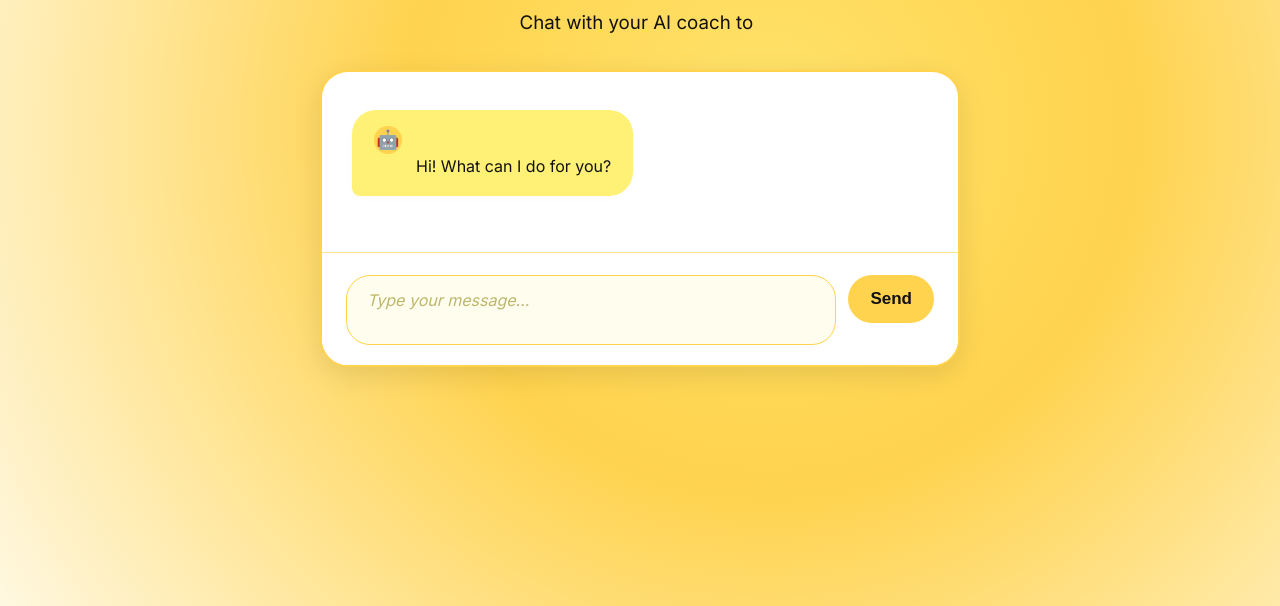
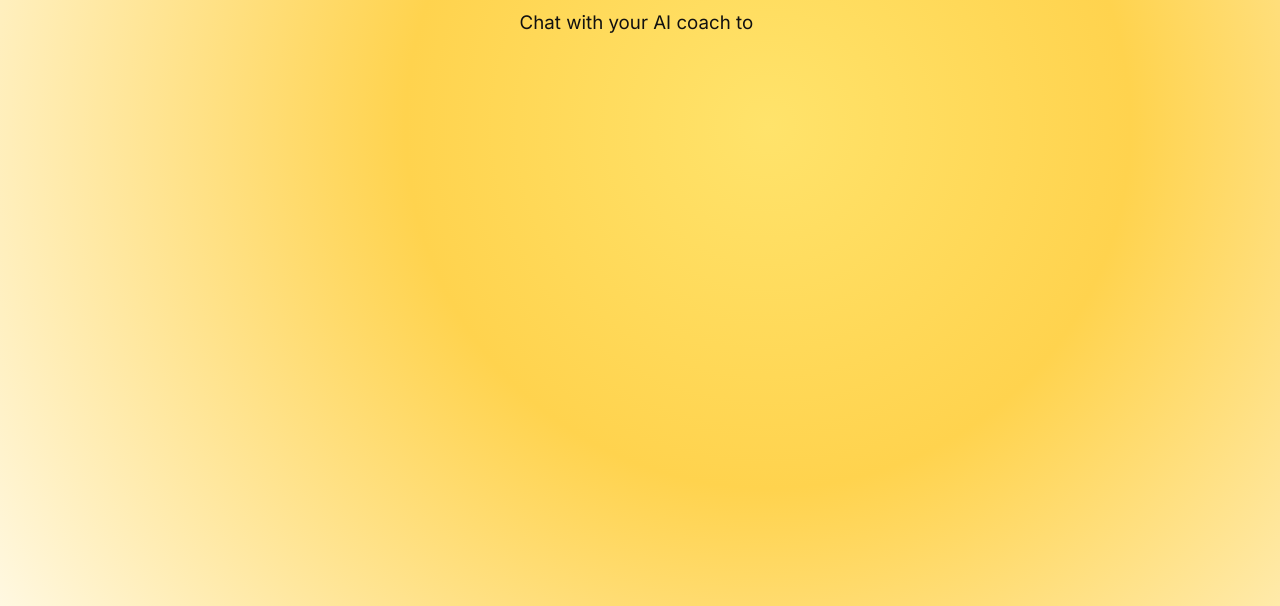
Before and after one commit to runmasteryking/Chat, a website with bundled scripts: page index.html in a window 1280 px wide. Shown: the part 194-800 px from the top of the page. Built offline with nearby package versions, Linux system fonts and the light colour scheme; no server answers.

Commit message:
Update index.html

```diff
--- a/index.html
+++ b/index.html
@@ -29,30 +29,19 @@
     <p>Chat with your AI coach to <span id="typewriter"></span></p>
   </div>
 
-  <!-- CHAT WRAPPER (ALWAYS VISIBLE FOR DEV) -->
-  <div id="chat-wrapper" style="display: flex;">
-    <div id="messages" style="display: none;">
-      <div class="message bot">
-        <span class="bot-avatar">🤖</span>
-        Hi! What can I do for you?
-      </div>
-    </div>
+  <!-- CHAT WRAPPER (hidden until login) -->
+  <div id="chat-wrapper" style="display: none;">
+    <div id="messages"></div>
     <div id="input-area" style="display: none;">
-      <textarea id="userInput" placeholder="Type your message…" maxlength="1000" onkeydown="handleKey(event)"></textarea>
+      <textarea id="userInput"
+                placeholder="Type your message…"
+                maxlength="1000"
+                onkeydown="handleKey(event)"></textarea>
       <button id="sendBtn">Send</button>
     </div>
   </div>
 
   <!-- SCRIPTS -->
-  <script type="module">
-    // Tillfällig dev-mode – sätt till false för produktion
-    const devMode = true;
-    if (devMode) {
-      document.getElementById("messages").style.display = "flex";
-      document.getElementById("input-area").style.display = "flex";
-    }
-  </script>
-
   <script type="module" src="firebase-config.js"></script>
   <script type="module" src="script.js"></script>
 
```
